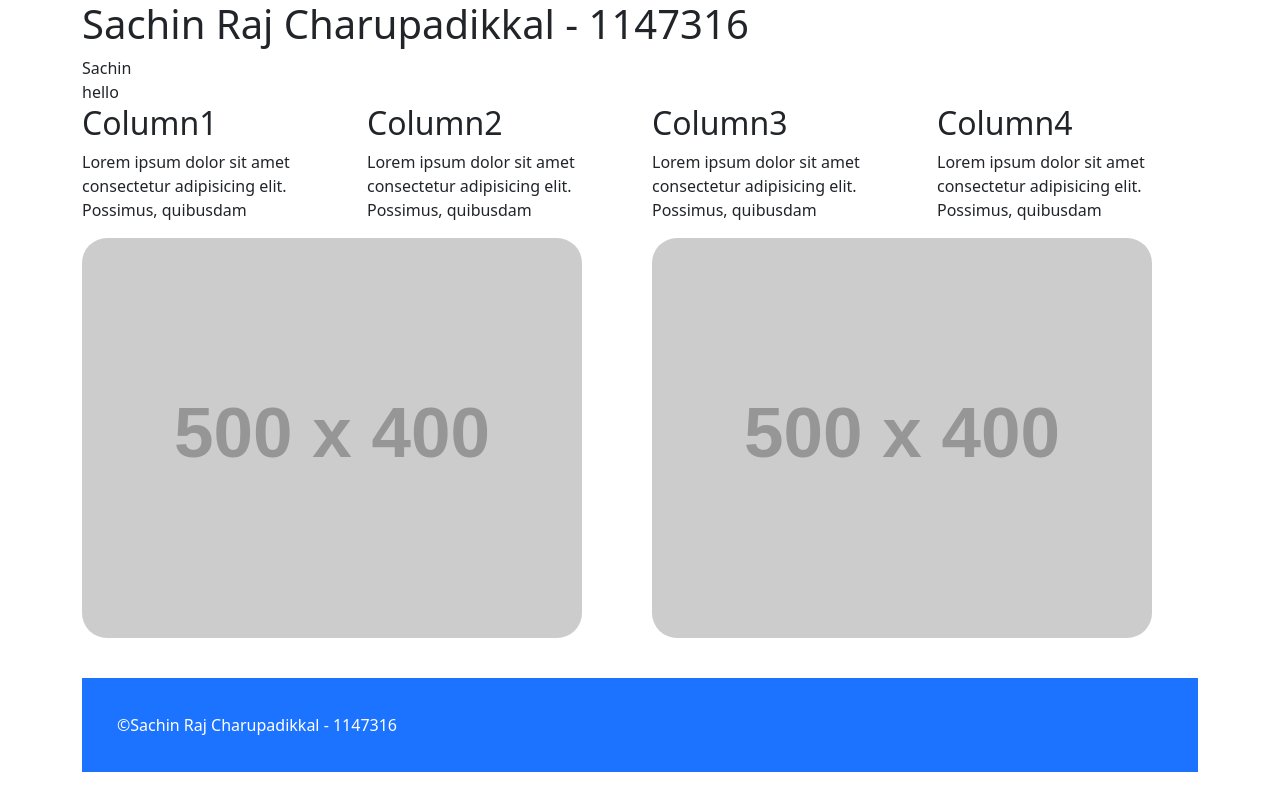
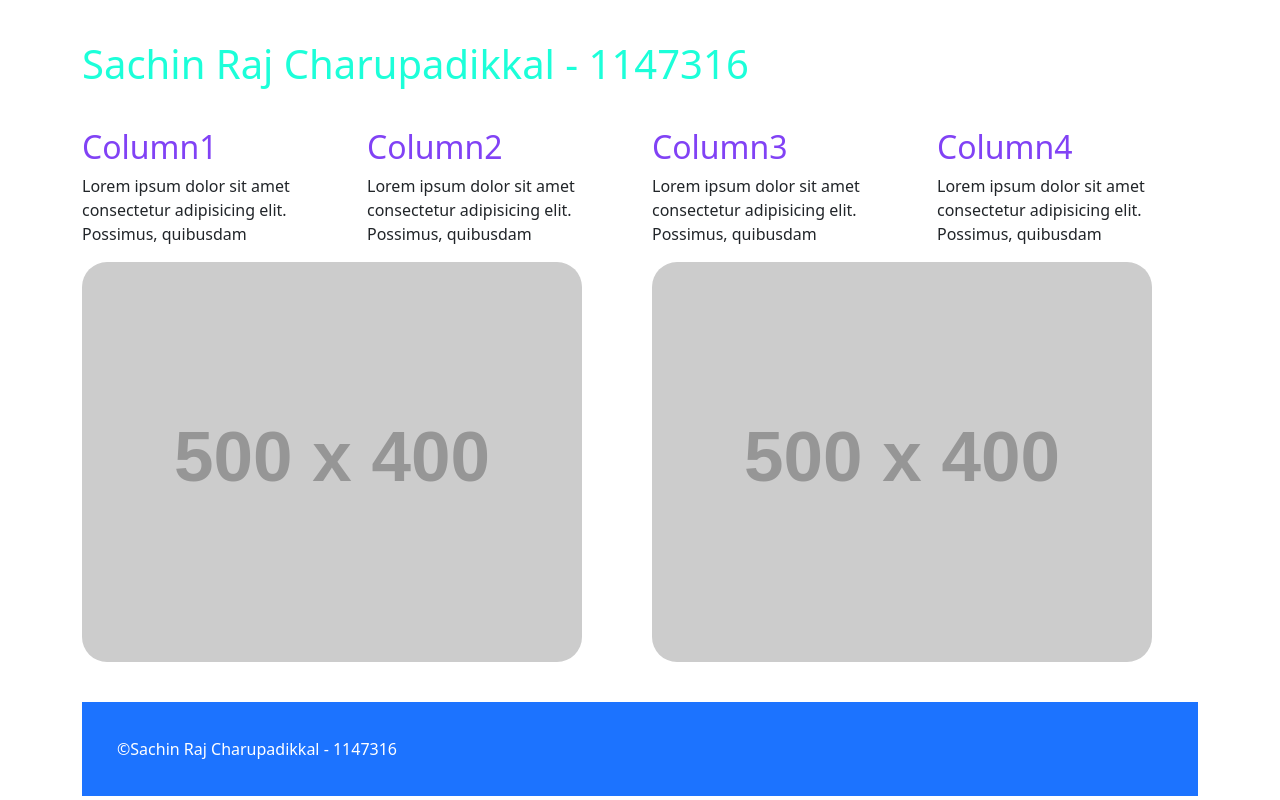
Before and after one commit to sachinrajc/comp-6062-lab-assessment-1, a plain HTML site: page index.html in a window 1280 px wide. Drawn offline with nearby package versions, Linux system fonts and the light colour scheme; placeholder pictures from the web are drawn by us.

Commit message:
2ND COMMIT

```diff
--- a/index.html
+++ b/index.html
@@ -9,8 +9,8 @@
         <h1>Lab Assessment 1</h1>
     </header>
     <main>
-        <div class="headingPrimary">Sachin</div>
-        <div class="headingSecondary">hello</div>
+        <h1 class="headingPrimary"></h1>
+        <h2 class="headingSecondary"></h2>
         <div class="row">
             <div class="col-md-3">
                 <h2 class="headingSecondary">Column1</h2>
--- a/style.css
+++ b/style.css
@@ -1,10 +1,10 @@
-headingPrimary{
+h1{
     color: #1cffd9;
     margin-top: 40px;
     margin-bottom: 40px;
 }
 
-headingSecondary{
+h2{
     color: #8142f5;
 }
 
```
